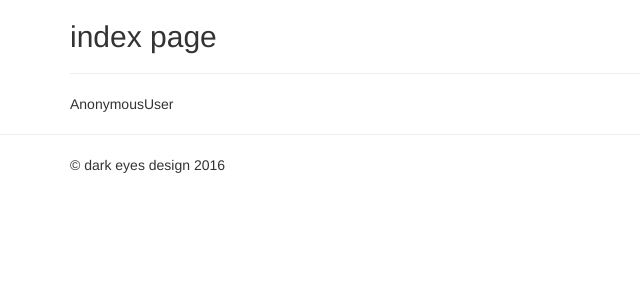
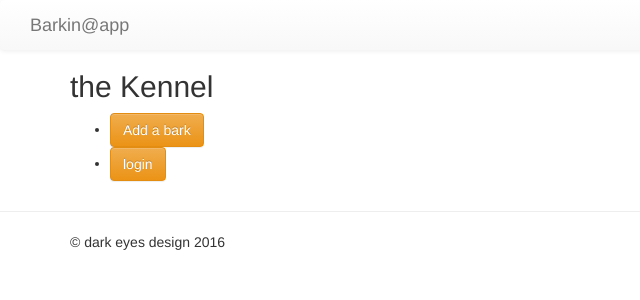
Before and after one commit to billbunkum/barkin-web-app, a Django app: page / in a window 1280 px wide. Shown: the top 300 px of the page, without its empty margins (0-640 px from the left). Run offline with Django 3.2, Linux system fonts and the light colour scheme; some libraries are stand-ins or nearby versions.

Commit message:
break accounts/profiles

```diff
--- a/barks/templates/barks/bark_form.html
+++ b/barks/templates/barks/bark_form.html
@@ -17,6 +17,6 @@
     {% for field in form %}
         {% include "core/_form_input.html" %}
     {%  endfor %}
-    <button type="submit" class="btn btn-waiting">Add Bark</button>
+    <button type="submit" class="btn btn-warning">Add Bark</button>
 </form>
 {% endblock content %}
--- a/barks/templates/barks/barks_list.html
+++ b/barks/templates/barks/barks_list.html
@@ -3,7 +3,6 @@
 {% block content %}
     <h2>user barks list</h2>
 
-Current user: {{ user }}
     <ul>
     {% for bark in barks %}
         <li>{{ bark.content }}</li>
@@ -13,4 +12,8 @@ Current user: {{ user }}
     </ul>
 
 <a class="btn btn-warning" href="{% url 'barks:add_bark' %}">Add a bark</a>
+
+<div class="foot-user">
+    Current user: {{ user }}
+</div>
 {% endblock content %}
--- a/barks/templates/barks/global_barks_list.html
+++ b/barks/templates/barks/global_barks_list.html
@@ -3,11 +3,26 @@
 {% block content %}
 <h2>the Kennel</h2>
 <p>
-<a href="{% url 'barks:add_bark' %}">Add a bark</a>
+
 <ul>
-    {% for k, bark_set in ubs.items %}
-        <li>{{k}}</li>
-    {% endfor %}
+    <li><a class="btn btn-warning"
+    href="{% url 'barks:add_bark' %}"
+    >
+    Add a bark</a>
+        </li>
+    <li><a class="btn btn-warning"
+    href="{% url 'accounts:login' %}"
+    >
+    login</a>
+        </li>
+</ul>
+
+<ul>
+        {% for user in users %}
+            {% for k, bark_set in ubs.items %}
+                <li>{{k}}</li>
+            {% endfor %}
+        {% endfor %}
 </ul>
 </p>
 {% endblock content %}
--- a/barks/urls.py
+++ b/barks/urls.py
@@ -3,7 +3,8 @@ from django.conf.urls import url
 from . import views
 
 urlpatterns = [
-    url(r'^$', views.global_barks_list, name="global_barks_list"),
-    url(r'^add/$', views.add_bark, name="add_bark"),
+    url(r'^users?/$', views.global_barks_list, name="global_barks_list"),
+    url(r'^add?/$', views.add_bark, name="add_bark"),
     url(r'^(?P<id>\d+)/$', views.barks_list, name="barks_list"),
+    url(r'^$', views.barks_list, name="barks_list"),
 ]
--- a/core/static/styles.css
+++ b/core/static/styles.css
@@ -11,3 +11,9 @@ body {
     background-color: #fff;
     width: 100%;
 }
+
+.foot-user {
+    position: fixed;
+    bottom: 20px;
+    font-family: 'comic sans';
+}
--- a/core/templates/core/base.html
+++ b/core/templates/core/base.html
@@ -19,12 +19,45 @@
 
 </head>
 <body>
+
+    <nav class="nav navbar-default">
+        <div class="container-fluid">
+            <div class="navbar-header">
+                <button type="button" class="navbar-toggle collapsed" data-toggle="collapse" data-target="howdy" aria-expanded="false">
+                    <span class="sr-only">Toggle Navigation</span>
+                    <span class="icon-bar"></span>
+                    <span class="icon-bar"></span>
+                    <span class="icon-bar"></span>
+                    <span class="icon-bar"></span>
+                </button>
+                <a class="navbar-brand" href="#">Barkin@app</a>
+            </div>
+
+            <div class="collapse navebar-collapse" id="howdy">
+                <ul class="nav navbar-nav navbar-right">{% if request.user.is_authenticated %}
+                    <li><a href="{% url 'accounts:logout' %}">Logout</a></li>
+                    {% else %}
+                    <li><a href="{% url 'accounts:login' %}">Login</a></li>
+                    <li><a href="{% url 'accounts:register' %}">Sign up</a></li>
+                    {% endif %}
+
+
+                    <li><a href="#">the Kennel</a></li>
+                    <li><a href="#">{{user}}'s profile</a></li>
+                    <li><a href="#">Login</a></li>
+
+                </ul>
+            </div>
+        </div>
+    </nav>
+
     <div class="container">
         {% block content %}
 
 
         {% endblock %}
     </div>
+
 <footer class="page-footer">
     <hr>
     <div class="container">
--- a/core/views.py
+++ b/core/views.py
@@ -1,4 +1,4 @@
 from django.shortcuts import render
 
 def index(request):
-    return render(request, "core/index.html")
+    return render(request, "barks/global_barks_list.html")
```
Also changed, not shown: barks/views.py (+8 -3 lines), db.sqlite3.
